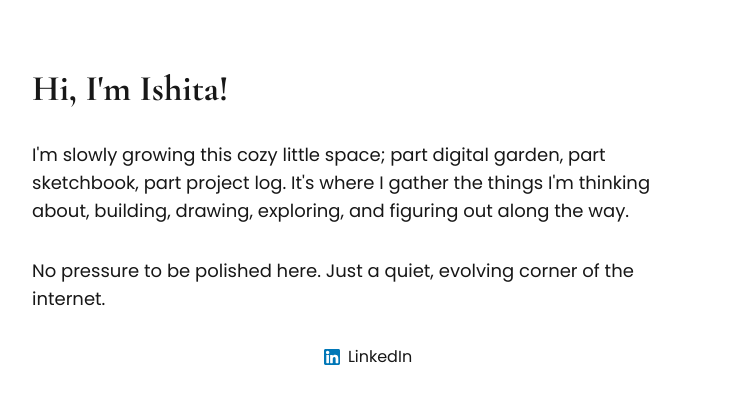
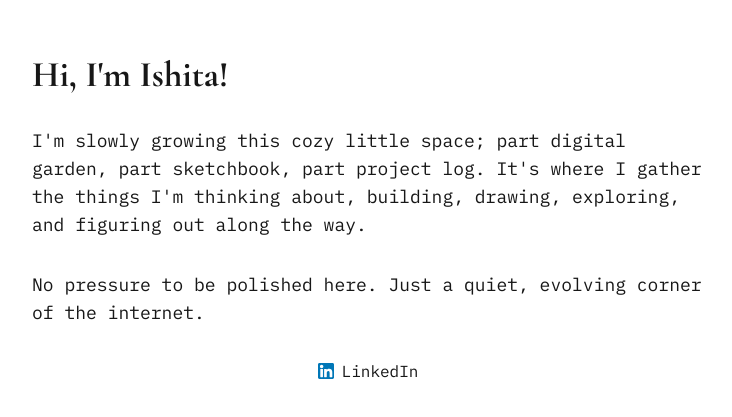
Before and after one commit to IshitaBadole/ishitabadole.github.io, a Next.js app: page / in a window 1280 px wide. Shown: the part 181-598 px from the top of the page, without its empty margins (272-1004 px from the left). Built offline with nearby package versions, Linux system fonts and the light colour scheme.

Commit message:
feat: replace Poppins font with IBM Plex Mono

```diff
--- a/src/app/globals.css
+++ b/src/app/globals.css
@@ -9,7 +9,7 @@
   --color-background: var(--background);
   --color-foreground: var(--foreground);
   --font-heading: var(--font-cormorant-garamond);
-  --font-body: var(--font-poppins);
+  --font-body: var(--font-ibm-plex-mono);
 }
 
 @media (prefers-color-scheme: dark) {
@@ -22,5 +22,5 @@
 body {
   background: var(--background);
   color: var(--foreground);
-  font-family: var(--font-body, Arial, Helvetica, sans-serif);
+  font-family: Arial, Helvetica, sans-serif;
 }
--- a/src/app/layout.tsx
+++ b/src/app/layout.tsx
@@ -1,6 +1,6 @@
 import type { Metadata } from "next";
 import Script from "next/script";
-import { Cormorant_Garamond, Poppins } from "next/font/google";
+import { Cormorant_Garamond, IBM_Plex_Mono } from "next/font/google";
 import "./globals.css";
 
 const cormorantGaramond = Cormorant_Garamond({
@@ -8,8 +8,8 @@ const cormorantGaramond = Cormorant_Garamond({
   subsets: ["latin"],
 });
 
-const poppins = Poppins({
-  variable: "--font-poppins",
+const ibmPlexMono = IBM_Plex_Mono({
+  variable: "--font-ibm-plex-mono",
   subsets: ["latin"],
   weight: ["400", "700"],
 });
@@ -25,7 +25,7 @@ export default function RootLayout({
   children: React.ReactNode;
 }>) {
   return (
-    <html lang="en" className={`${cormorantGaramond.variable} ${poppins.variable} antialiased`}>
+    <html lang="en">
       <head>
       <Script
         data-goatcounter="https://ishita.goatcounter.com/count"
@@ -35,7 +35,7 @@ export default function RootLayout({
       />
       </head>
       <body
-        className={`${cormorantGaramond.variable} ${poppins.variable} antialiased`}
+        className={`${cormorantGaramond.variable} ${ibmPlexMono.variable} antialiased`}
       >
         {children}
       </body>
```
